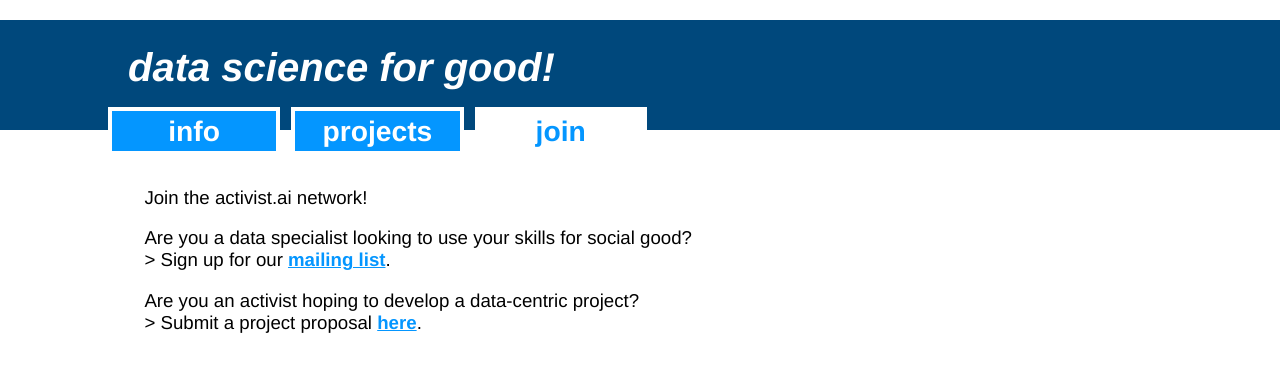
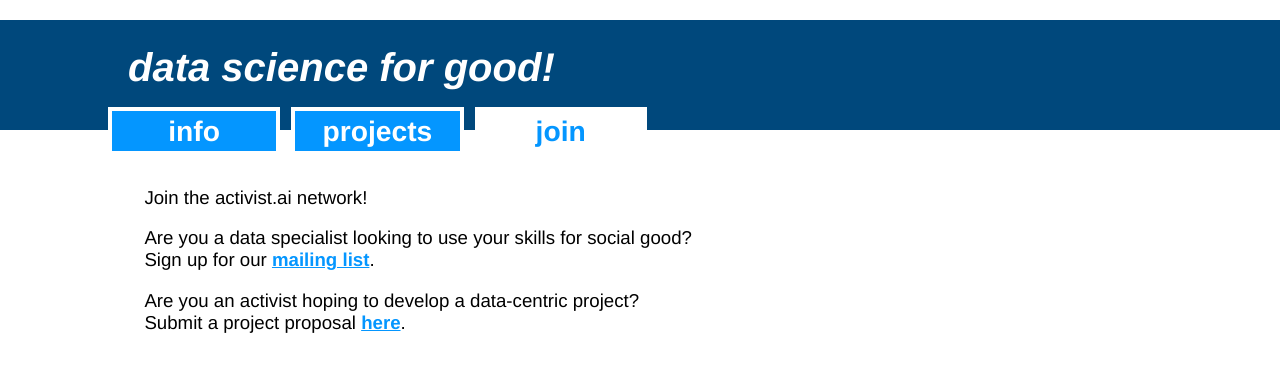
Before and after one commit to activist-ai/activist-ai.github.io, a plain HTML site: page join.html in a window 1280 px wide. Drawn offline with Linux system fonts and the light colour scheme.

```diff
--- a/join.html
+++ b/join.html
@@ -41,12 +41,12 @@
         <p>
             Are you a data specialist looking to use your skills for social good?
             <br>
-            > Sign up for our <a href="">mailing list</a>.
+            Sign up for our <a href="">mailing list</a>.
         </p>
         <p>
             Are you an activist hoping to develop a data-centric project?
             <br>
-            > Submit a project proposal <a href="">here</a>.
+            Submit a project proposal <a href="">here</a>.
         </a>
     </div>
 
--- a/stylesheet.css
+++ b/stylesheet.css
@@ -22,6 +22,7 @@
 a {
     color:#0496FF;
     font-weight: 600;
+    transition: color .1s;
 }
 
 a:hover {
```
